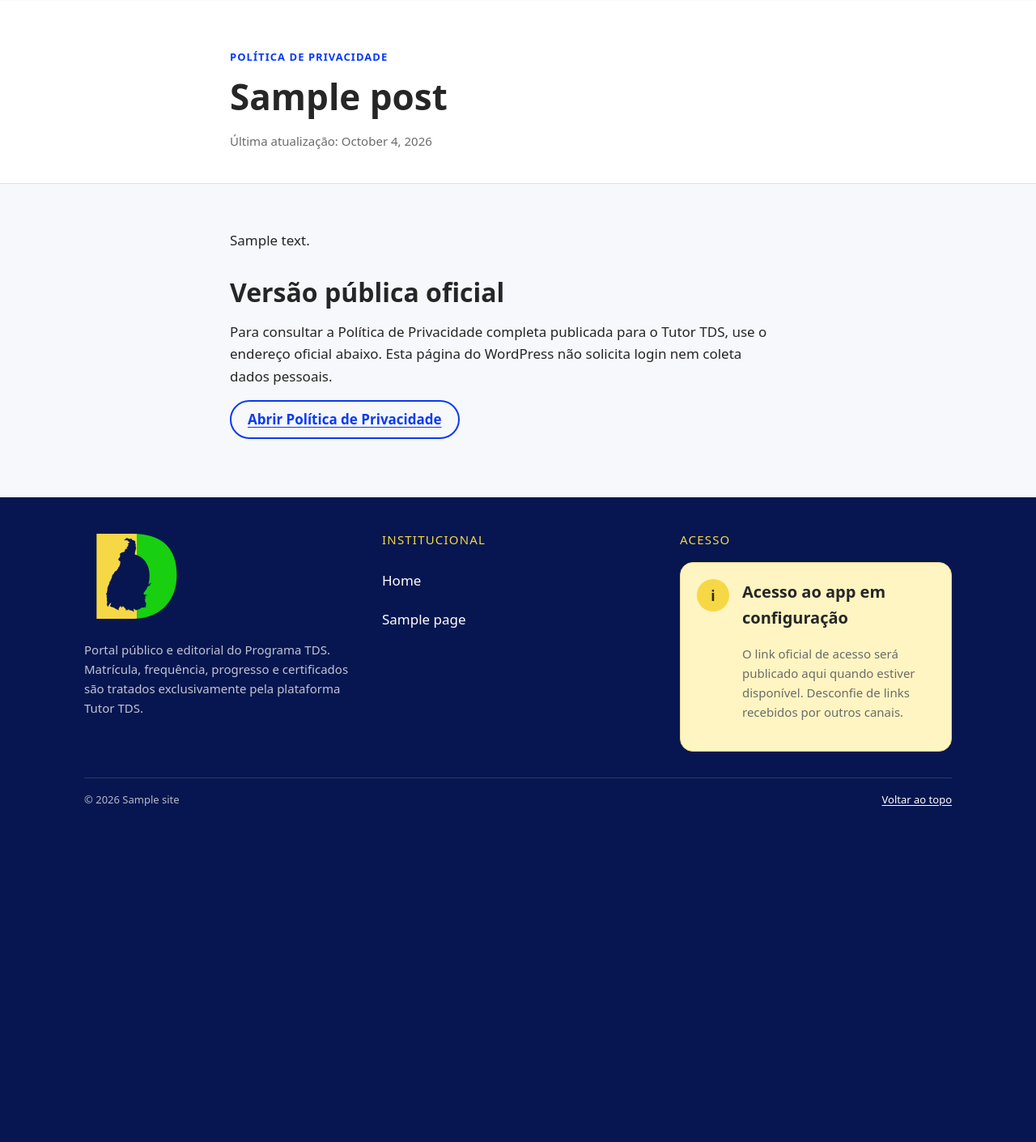
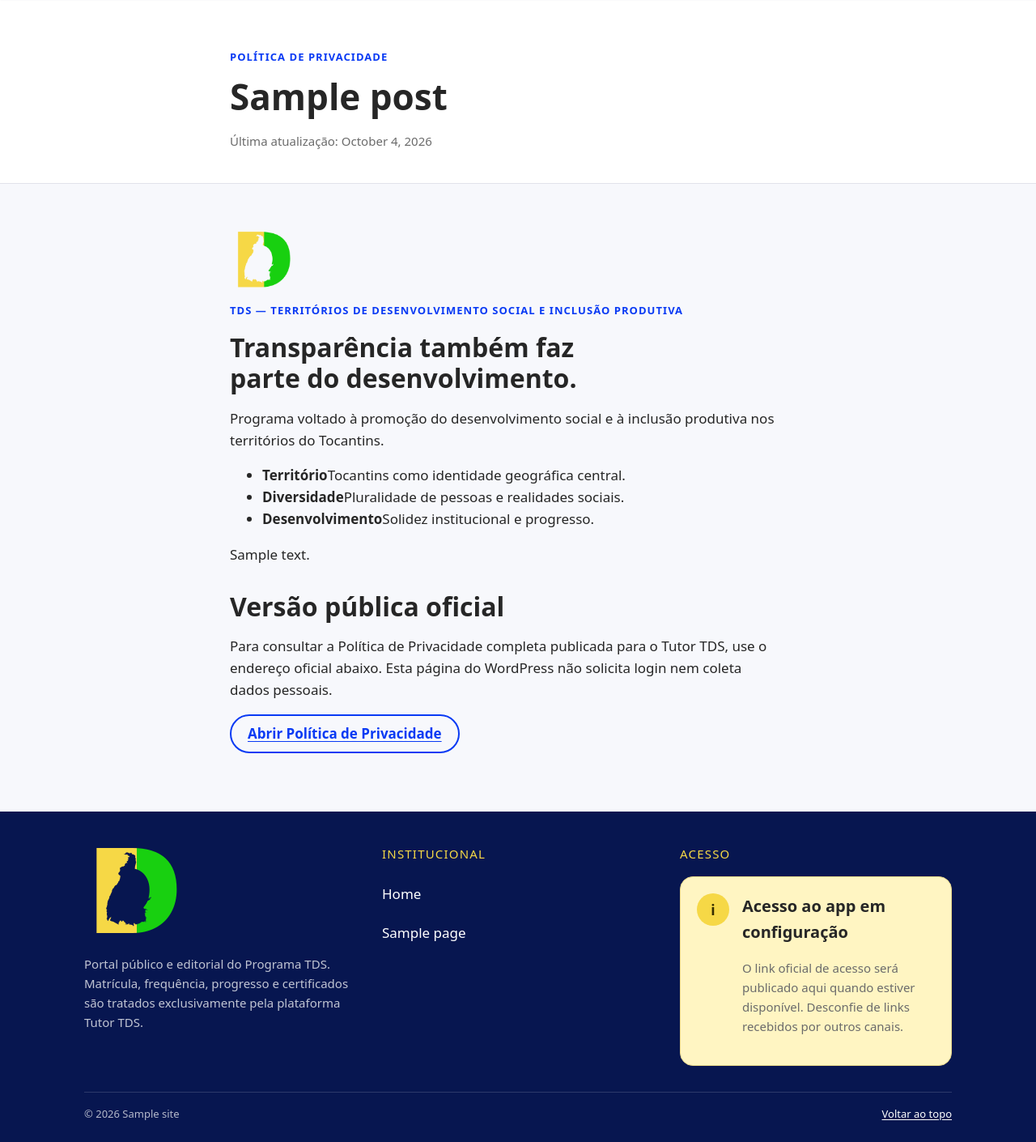
Before and after one commit to rafaloct/tutor-tds-platform, a WordPress theme: template wordpress/tds-child-theme/templates/privacidade.php in a window 1280 px wide. Shown: the part 259-1669 px from the top of the page at 81% size. Before the commit the page ends 1254 px from the top, so only its background shows below. Run offline with PHP 8.4 and a stand-in for WordPress, Linux system fonts and the light colour scheme; the site name, menu and one post (Sample post) are stand-ins, and other content is empty.

Commit message:
style(portal): brand privacy page per TDS manual

```diff
--- a/wordpress/tds-child-theme/templates/privacidade.php
+++ b/wordpress/tds-child-theme/templates/privacidade.php
@@ -13,6 +13,25 @@ get_template_part(
 	array(
 		'eyebrow'       => __( 'Política de privacidade', 'tds-portal' ),
 		'show_modified' => true,
+		'before'        => static function () {
+			?>
+			<section class="tds-legal-brand" aria-labelledby="tds-legal-brand-title">
+				<div class="tds-legal-brand__identity">
+					<img class="tds-legal-brand__mark" src="<?php echo esc_url( tds_theme_logo_url( true ) ); ?>" width="88" height="72" alt="" loading="eager" decoding="async">
+					<div>
+						<p class="tds-eyebrow"><?php esc_html_e( 'TDS — Territórios de Desenvolvimento Social e Inclusão Produtiva', 'tds-portal' ); ?></p>
+						<h2 id="tds-legal-brand-title" class="tds-legal-brand__title"><?php esc_html_e( 'Transparência também faz parte do desenvolvimento.', 'tds-portal' ); ?></h2>
+						<p class="tds-legal-brand__text"><?php esc_html_e( 'Programa voltado à promoção do desenvolvimento social e à inclusão produtiva nos territórios do Tocantins.', 'tds-portal' ); ?></p>
+					</div>
+				</div>
+				<ul class="tds-legal-brand__attributes" aria-label="<?php esc_attr_e( 'Atributos da marca TDS', 'tds-portal' ); ?>">
+					<li class="tds-legal-brand__attribute tds-legal-brand__attribute--territory"><strong><?php esc_html_e( 'Território', 'tds-portal' ); ?></strong><span><?php esc_html_e( 'Tocantins como identidade geográfica central.', 'tds-portal' ); ?></span></li>
+					<li class="tds-legal-brand__attribute tds-legal-brand__attribute--diversity"><strong><?php esc_html_e( 'Diversidade', 'tds-portal' ); ?></strong><span><?php esc_html_e( 'Pluralidade de pessoas e realidades sociais.', 'tds-portal' ); ?></span></li>
+					<li class="tds-legal-brand__attribute tds-legal-brand__attribute--development"><strong><?php esc_html_e( 'Desenvolvimento', 'tds-portal' ); ?></strong><span><?php esc_html_e( 'Solidez institucional e progresso.', 'tds-portal' ); ?></span></li>
+				</ul>
+			</section>
+			<?php
+		},
 		'after'         => static function () {
 			$privacy_url = 'https://cartilhas.ipexdesenvolvimento.cloud/privacy.html';
 			?>
```
